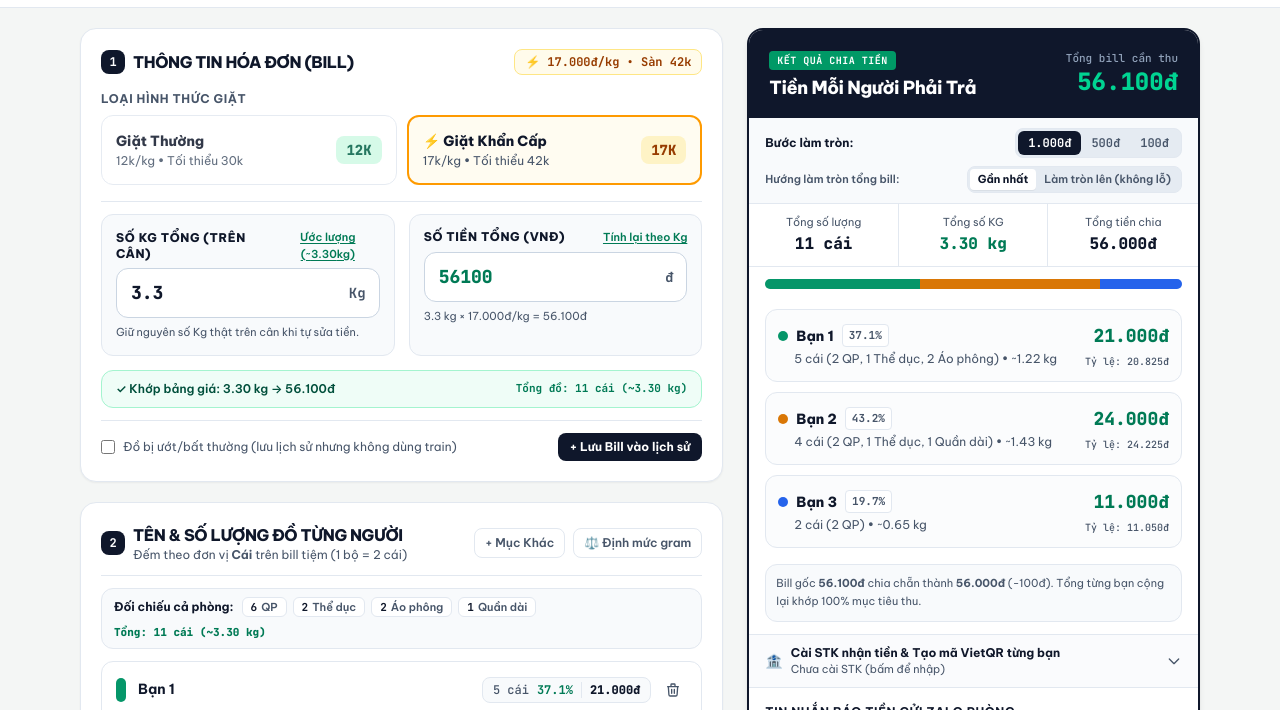
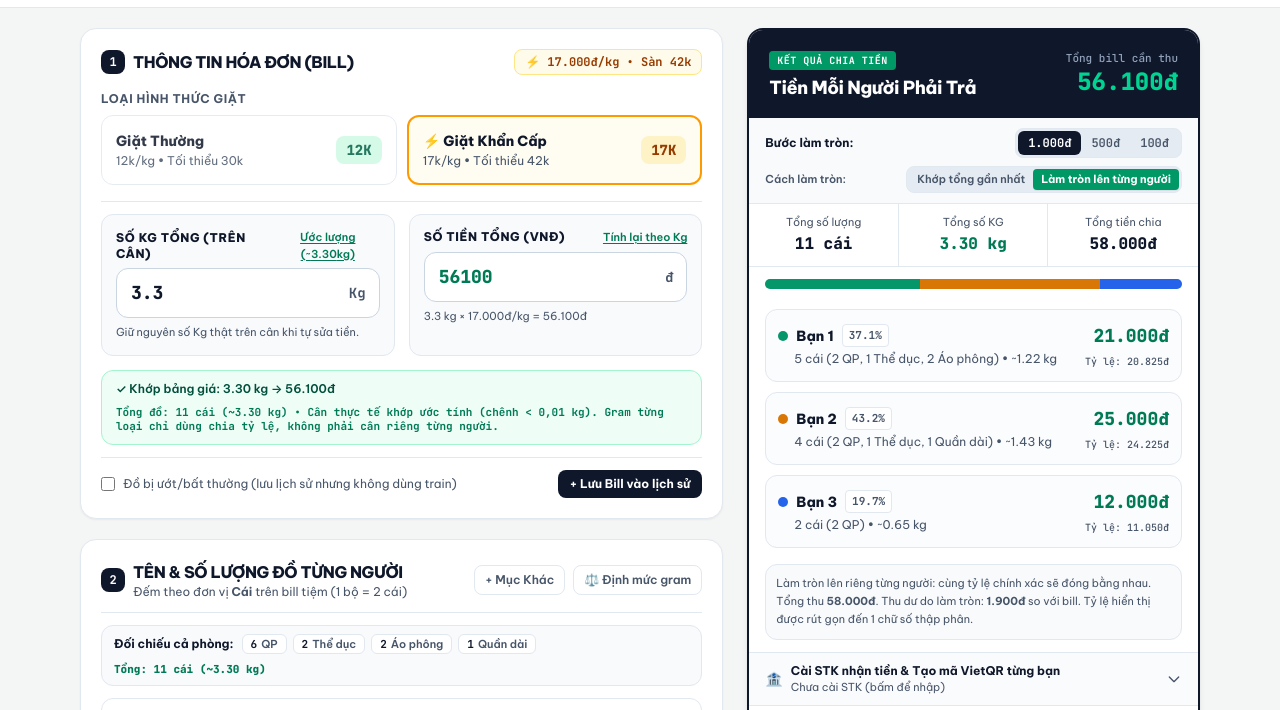
Before and after one commit to huydhb/laundry-split, a website built with Vite: page index.html in a window 1280 px wide. Shown: the part 57-767 px from the top of the page. Built offline with nearby package versions, Linux system fonts and the light colour scheme.

Commit message:
feat(split): default to per-person ceiling rounding and clarify split math
- Round each member share up independently in ceil mode so equal ratios always pay the same regardless of list order, and expose collectedDiff.

- Set ceil as the default roundingMode for new sessions while preserving saved user preferences on migration.

- Disclose rounding method and surplus/shortfall in summary footnote and Zalo messages, and add aria-pressed states to rounding controls.

- Clarify per-wash floor pricing, estimated-vs-actual weight comparison in the bill form, and document behavior in README and unit tests.

```diff
--- a/index.html
+++ b/index.html
@@ -247,12 +247,12 @@
             </div>
 
             <div class="flex items-center justify-between gap-2 flex-wrap">
-              <span class="text-[11px] font-semibold text-muted">Hướng làm tròn tổng bill:</span>
+              <span class="text-[11px] font-semibold text-muted">Cách làm tròn:</span>
               <div class="inline-flex rounded-lg p-0.5 bg-slate-200/80 border border-line">
                 <button type="button" id="roundModeNearestBtn" data-action="set-round-mode" data-mode="nearest"
-                  class="px-2 py-0.5 rounded text-[11px] font-bold transition">Gần nhất</button>
+                  class="px-2 py-0.5 rounded text-[11px] font-bold transition">Khớp tổng gần nhất</button>
                 <button type="button" id="roundModeCeilBtn" data-action="set-round-mode" data-mode="ceil"
-                  class="px-2 py-0.5 rounded text-[11px] font-semibold transition">Làm tròn lên (không lỗ)</button>
+                  class="px-2 py-0.5 rounded text-[11px] font-semibold transition">Làm tròn lên từng người</button>
               </div>
             </div>
           </div>
--- a/src/core/splitEngine.js
+++ b/src/core/splitEngine.js
@@ -2,7 +2,7 @@ import { BADGE_COLORS, CLOTHING_CATEGORIES } from '../config/categories.js';
 import { calculateExpectedBillMoney, getWashModeConfig, ROUNDING_MODES } from '../config/pricing.js';
 
 /**
- * Computes each member's fair share using estimated item grams and Largest Remainder rounding.
+ * Splits by estimated grams, rounding each share up or balancing the rounded bill total.
  * Pure function suitable for both browser UI and headless tests.
  */
 export function computeSplit(state, categories = CLOTHING_CATEGORIES) {
@@ -56,9 +56,7 @@ export function computeSplit(state, categories = CLOTHING_CATEGORIES) {
   // If no clothes are entered yet, do not pretend money is split among zero-item members.
   let targetCollected = 0;
   if (hasItems && billMoney > 0) {
-    targetCollected = roundingMode === ROUNDING_MODES.ceil
-      ? Math.ceil(billMoney / step) * step
-      : Math.round(billMoney / step) * step;
+    targetCollected = Math.round(billMoney / step) * step;
   }
 
   const totalUnits = targetCollected > 0 ? Math.round(targetCollected / step) : 0;
@@ -68,7 +66,7 @@ export function computeSplit(state, categories = CLOTHING_CATEGORIES) {
     const ratio = hasItems ? member.grams / totalEstimatedGrams : 0;
     const pct = ratio * 100;
     const allocatedKg = billKg * ratio;
-    const exactMoney = billMoney * ratio;
+    const exactMoney = hasItems ? billMoney * member.grams / totalEstimatedGrams : 0;
 
     const exactUnits = totalUnits * ratio;
     const floorUnits = Math.floor(exactUnits);
@@ -89,6 +87,15 @@ export function computeSplit(state, categories = CLOTHING_CATEGORIES) {
     };
   });
 
+  if (roundingMode === ROUNDING_MODES.ceil) {
+    for (const r of results) {
+      // Multiply before dividing so an exact step boundary does not round up due to ratio drift.
+      r.finalMoney = hasItems
+        ? Math.ceil((billMoney * r.grams) / (totalEstimatedGrams * step)) * step
+        : 0;
+    }
+    targetCollected = results.reduce((sum, r) => sum + r.finalMoney, 0);
+  } else {
     const leftoverUnits = totalUnits - sumFloorUnits;
     const ranked = results
       .filter((r) => r.grams > 0)
@@ -105,6 +112,7 @@ export function computeSplit(state, categories = CLOTHING_CATEGORIES) {
 
     for (const r of results) {
       r.finalMoney = hasItems ? (r.floorUnits + r.bonusUnit) * step : 0;
+    }
   }
 
   return {
@@ -124,6 +132,7 @@ export function computeSplit(state, categories = CLOTHING_CATEGORIES) {
     billKg,
     billMoney,
     targetCollected,
+    collectedDiff: hasItems ? targetCollected - billMoney : 0,
     results
   };
 }
--- a/src/core/zaloFormatter.js
+++ b/src/core/zaloFormatter.js
@@ -1,4 +1,4 @@
-import { getWashModeConfig } from '../config/pricing.js';
+import { getWashModeConfig, ROUNDING_MODES } from '../config/pricing.js';
 import { fmtVND } from './format.js';
 
 /**
@@ -13,9 +13,22 @@ export function buildZaloMessage(calc, bank) {
     '🧺 CHỐT TIỀN GIẶT SẤY KTX',
     `• Hình thức: ${modeCfg.shortLabel}`,
     `• Tổng đồ: ${calc.totalItems} cái | Tổng KG: ${calc.billKg.toFixed(2)} kg`,
-    `• Tổng tiền bill: ${fmtVND(calc.billMoney)}${collectedSuffix}`,
-    '--------------------'
+    `• Tổng tiền bill: ${fmtVND(calc.billMoney)}${collectedSuffix}`
   ];
+
+  if (calc.hasItems && calc.billMoney > 0) {
+    const method = calc.roundingMode === ROUNDING_MODES.ceil
+      ? 'Làm tròn lên từng người' : 'Chia theo tổng làm tròn gần nhất';
+    lines.push(`• ${method}, bước ${fmtVND(calc.roundingStep)}`);
+    if (hasCollectedDiff) {
+      const label = calc.collectedDiff > 0 ? 'Thu dư' : 'Thu thiếu';
+      lines.push(`• ${label} do làm tròn: ${fmtVND(Math.abs(calc.collectedDiff))} so với bill`);
+    }
+    if (calc.roundingMode === ROUNDING_MODES.nearest) {
+      lines.push('• Phân bổ tiền lẻ để khớp tổng thu; cùng tỷ lệ có thể lệch một bước làm tròn.');
+    }
+  }
+  lines.push('--------------------');
 
   const activeMembers = calc.results.filter((r) => r.items > 0);
   if (activeMembers.length === 0) {
--- a/src/state/store.js
+++ b/src/state/store.js
@@ -40,7 +40,7 @@ export function createDefaultState() {
     totalKg: 3.3,
     totalMoney: 56100,
     roundingStep: 1000,
-    roundingMode: ROUNDING_MODES.nearest,
+    roundingMode: ROUNDING_MODES.ceil,
     showOtherCategory: false,
     grams: getDefaultGrams(),
     bank: {
@@ -117,7 +117,8 @@ export function migrateState(parsed) {
 
   const washMode = WASH_MODES[parsed.washMode] ? parsed.washMode : base.washMode;
   const roundingStep = ROUNDING_STEPS.includes(parsed.roundingStep) ? parsed.roundingStep : base.roundingStep;
-  const roundingMode = parsed.roundingMode === ROUNDING_MODES.ceil ? ROUNDING_MODES.ceil : ROUNDING_MODES.nearest;
+  const roundingMode = Object.values(ROUNDING_MODES).includes(parsed.roundingMode)
+    ? parsed.roundingMode : base.roundingMode;
   const hasOtherItems = members.some((m) => (m.counts.other || 0) > 0);
 
   return {
--- a/src/ui/billForm.js
+++ b/src/ui/billForm.js
@@ -47,7 +47,7 @@ export function renderBillForm(state, calc) {
   const formulaHint = document.getElementById('moneyFormulaHint');
   if (formulaHint) {
     if (calc.billKg > 0 && calc.appliedFloor) {
-      formulaHint.textContent = `${calc.billKg} kg → Áp mức sàn tối thiểu ${fmtVND(calc.minFloor)}`;
+      formulaHint.textContent = `${calc.billKg} kg × ${fmtVND(calc.ratePerKg)}/kg = ${fmtVND(calc.expectedByRate)} → Áp sàn ${fmtVND(calc.minFloor)} cho cả lượt. Vì vậy, giặt ít có thể tốn hơn trên mỗi cái; quân phục không có giá cố định theo bộ.`;
     } else {
       formulaHint.textContent = `${calc.billKg} kg × ${calc.ratePerKg.toLocaleString('vi-VN')}đ/kg = ${fmtVND(calc.expectedByRate)}`;
     }
@@ -72,6 +72,13 @@ export function renderBillForm(state, calc) {
   }
 
   if (recRight) {
-    recRight.textContent = `Tổng đồ: ${calc.totalItems} cái (~${calc.estimatedKg.toFixed(2)} kg)`;
+    const kgDiff = calc.billKg - calc.estimatedKg;
+    const weightDifference = Math.abs(kgDiff) < 0.005
+      ? 'Cân thực tế khớp ước tính (chênh < 0,01 kg).'
+      : `Cân thực tế ${kgDiff > 0 ? 'cao' : 'thấp'} hơn ước tính ${Math.abs(kgDiff).toFixed(2)} kg.`;
+    const comparison = calc.hasItems && calc.billKg > 0
+      ? ` • ${weightDifference} Gram từng loại chỉ dùng chia tỷ lệ, không phải cân riêng từng người.`
+      : '';
+    recRight.textContent = `Tổng đồ: ${calc.totalItems} cái (~${calc.estimatedKg.toFixed(2)} kg)${comparison}`;
   }
 }
--- a/src/ui/summaryPanel.js
+++ b/src/ui/summaryPanel.js
@@ -11,6 +11,7 @@ export function renderSummaryPanel(state, calc) {
   for (const step of ROUNDING_STEPS) {
     const btn = document.getElementById(`roundStepBtn-${step}`);
     if (!btn) continue;
+    btn.setAttribute('aria-pressed', String(calc.roundingStep === step));
     btn.className = state.roundingStep === step
       ? 'px-2.5 py-1 rounded-md text-xs font-mono font-bold bg-slate-900 text-white transition cursor-pointer'
       : 'px-2.5 py-1 rounded-md text-xs font-mono font-semibold text-muted hover:text-ink transition cursor-pointer';
@@ -20,6 +21,8 @@ export function renderSummaryPanel(state, calc) {
   const modeCeilBtn = document.getElementById('roundModeCeilBtn');
   if (modeNearestBtn && modeCeilBtn) {
     const isCeil = state.roundingMode === ROUNDING_MODES.ceil;
+    modeNearestBtn.setAttribute('aria-pressed', String(!isCeil));
+    modeCeilBtn.setAttribute('aria-pressed', String(isCeil));
     modeNearestBtn.className = !isCeil
       ? 'px-2 py-0.5 rounded text-[11px] font-bold bg-white text-ink shadow-2xs transition cursor-pointer'
       : 'px-2 py-0.5 rounded text-[11px] font-semibold text-muted hover:text-ink transition cursor-pointer';
@@ -114,13 +117,13 @@ export function renderSummaryPanel(state, calc) {
     if (!calc.hasItems) {
       footnote.innerHTML = 'Nhập số lượng quần áo từng bạn ở cột trái để bắt đầu chia tỷ lệ tiền.';
     } else {
-      const diffBill = calc.targetCollected - calc.billMoney;
-      if (diffBill !== 0 && calc.billMoney > 0) {
-        const sign = diffBill > 0 ? '+' : '';
-        footnote.innerHTML = `Bill gốc <strong>${fmtVND(calc.billMoney)}</strong> chia chẵn thành <strong>${fmtVND(calc.targetCollected)}</strong> (${sign}${fmtVND(diffBill)}). Tổng từng bạn cộng lại khớp 100% mục tiêu thu.`;
-      } else {
-        footnote.innerHTML = `Tổng tiền các thành viên cộng lại khớp đúng <strong>${fmtVND(calc.targetCollected)}</strong> (100% hóa đơn).`;
-      }
+      const method = calc.roundingMode === ROUNDING_MODES.ceil
+        ? 'Làm tròn lên riêng từng người: cùng tỷ lệ chính xác sẽ đóng bằng nhau.'
+        : 'Phân bổ tiền lẻ để khớp tổng thu: cùng tỷ lệ có thể lệch một bước làm tròn; khi bằng nhau, ưu tiên thứ tự danh sách. Chọn “Làm tròn lên từng người” để tránh chênh lệch này.';
+      const difference = calc.collectedDiff === 0
+        ? 'Khớp đúng hóa đơn.'
+        : `${calc.collectedDiff > 0 ? 'Thu dư' : 'Thu thiếu'} do làm tròn: <strong>${fmtVND(Math.abs(calc.collectedDiff))}</strong> so với bill.`;
+      footnote.innerHTML = `${method} Tổng thu <strong>${fmtVND(calc.targetCollected)}</strong>. ${difference} Tỷ lệ hiển thị được rút gọn đến 1 chữ số thập phân.`;
     }
   }
 
--- a/tests/formatters.test.js
+++ b/tests/formatters.test.js
@@ -59,6 +59,20 @@ describe('formatters & VietQR', () => {
     expect(msg).toContain('Giặt Khẩn Cấp (17k/kg)');
     expect(msg).toContain(`Tổng tiền bill: ${fmtVND(56100)} (Thu chẵn: ${fmtVND(56000)})`);
     expect(msg).toContain('1. Bạn 1:');
+    expect(msg).toContain(`Thu thiếu do làm tròn: ${fmtVND(100)} so với bill`);
     expect(msg).toContain('💳 CK: VCB 99887766 - NGUYEN VAN A');
   });
+
+  it('discloses surplus from per-person rounding and omits it for empty clothes', () => {
+    const state = {
+      washMode: 'normal', totalKg: 2.5, totalMoney: 30000,
+      roundingStep: 1000, roundingMode: 'ceil',
+      members: ['a', 'b', 'c', 'd'].map((id) => ({ id, counts: { military: 2 } }))
+    };
+    const msg = buildZaloMessage(computeSplit(state));
+    expect(msg).toContain(`Thu chẵn: ${fmtVND(32000)}`);
+    expect(msg).toContain('Làm tròn lên từng người');
+    expect(msg).toContain(`Thu dư do làm tròn: ${fmtVND(2000)} so với bill`);
+    expect(buildZaloMessage(computeSplit({ ...state, members: [] }))).not.toMatch(/Thu dư|Thu thiếu|Thu chẵn/);
+  });
 });
--- a/tests/splitEngine.test.js
+++ b/tests/splitEngine.test.js
@@ -47,9 +47,81 @@ describe('splitEngine', () => {
 
     const res = computeSplit(state);
 
-    expect(res.targetCollected).toBe(57000);
-    expect(res.results.reduce((s, r) => s + r.finalMoney, 0)).toBe(57000);
+    expect(res.results.map((r) => r.finalMoney)).toEqual([21000, 25000, 12000]);
+    expect(res.targetCollected).toBe(58000);
+    expect(res.results.reduce((s, r) => s + r.finalMoney, 0)).toBe(58000);
+    expect(res.collectedDiff).toBe(1900);
     expect(res.targetCollected).toBeGreaterThanOrEqual(res.billMoney);
+  });
+
+  it('keeps identical uniform shares equal on the confirmed 14-piece bill', () => {
+    const state = {
+      washMode: 'normal', totalKg: 4.9, totalMoney: 58800, roundingStep: 1000,
+      grams: { military: 325, sleepwear: 165, longPants: 600 },
+      members: [
+        { id: 'a', counts: { military: 2 } },
+        { id: 'b', counts: { military: 2 } },
+        { id: 'c', counts: { military: 2, sleepwear: 2, longPants: 1 } },
+        { id: 'd', counts: { military: 2, sleepwear: 2, longPants: 1 } }
+      ]
+    };
+    const balanced = computeSplit({ ...state, roundingMode: 'nearest' });
+    expect(balanced.results.map((r) => r.finalMoney)).toEqual([9000, 8000, 21000, 21000]);
+    const rounded = computeSplit({ ...state, roundingMode: 'ceil' });
+    expect(rounded.totalItems).toBe(14);
+    expect(rounded.results.map((r) => r.finalMoney)).toEqual([9000, 9000, 21000, 21000]);
+    expect(rounded.targetCollected).toBe(60000);
+    expect(rounded.collectedDiff).toBe(1200);
+    const reversed = computeSplit({ ...state, roundingMode: 'ceil', members: [...state.members].reverse() });
+    expect(reversed.results.map((r) => r.finalMoney)).toEqual([21000, 21000, 9000, 9000]);
+  });
+
+  it.each([
+    [66000, [142, 142, 317, 258, 142], [10000, 10000, 21000, 18000, 10000], 3000]
+  ])('rounds equal shares equally for a %i bill regardless of member order', (money, weights, expected, diff) => {
+    // Synthetic weights reproduce the reported proportions, not receipt item counts.
+    const categories = weights.map((weight, i) => ({ id: `c${i}`, defaultGram: weight }));
+    const state = {
+      totalMoney: money, roundingStep: 1000, roundingMode: 'ceil',
+      members: categories.map((cat) => ({ id: cat.id, counts: { [cat.id]: 1 } }))
+    };
+    const res = computeSplit(state, categories);
+    expect(res.results.map((r) => r.finalMoney)).toEqual(expected);
+    expect(res.collectedDiff).toBe(diff);
+    expect(res.targetCollected).toBe(money + diff);
+    const reversed = computeSplit({ ...state, members: [...state.members].reverse() }, categories);
+    expect(reversed.results.map((r) => r.finalMoney)).toEqual([...expected].reverse());
+  });
+
+  it.each([1000, 500, 100])('keeps exact multiples and zero-item members unchanged at step %i', (step) => {
+    const res = computeSplit({
+      totalMoney: 25000, roundingStep: step, roundingMode: 'ceil', grams: { other: 100 },
+      members: [
+        { id: 'a', counts: { other: 14 } },
+        { id: 'b', counts: { other: 86 } },
+        { id: 'empty', counts: {} }
+      ]
+    });
+    expect(res.results.map((r) => r.finalMoney)).toEqual(step === 1000 ? [4000, 22000, 0] : [3500, 21500, 0]);
+    expect(res.collectedDiff).toBe(step === 1000 ? 1000 : 0);
+  });
+
+  it.each(['ceil', 'nearest'])('collects nothing for empty clothes or a zero bill in %s mode', (roundingMode) => {
+    const state = { totalMoney: 30000, roundingMode, members: [{ id: 'empty', counts: {} }] };
+    expect(computeSplit(state).targetCollected).toBe(0);
+    expect(computeSplit(state).collectedDiff).toBe(0);
+    expect(computeSplit({ ...state, totalMoney: 0, members: [{ id: 'a', counts: { military: 2 } }] }).targetCollected).toBe(0);
+  });
+
+  it('charges 10000 for two of six uniform pieces on a 30000 minimum bill', () => {
+    const res = computeSplit({
+      washMode: 'normal', totalKg: 2, totalMoney: 30000, roundingMode: 'ceil',
+      members: ['a', 'b', 'c'].map((id) => ({ id, counts: { military: 2 } }))
+    });
+    expect(res.expectedByRate).toBe(24000);
+    expect(res.appliedFloor).toBe(true);
+    expect(res.results.map((r) => r.finalMoney)).toEqual([10000, 10000, 10000]);
+    expect(res.collectedDiff).toBe(0);
   });
 
   it('returns targetCollected = 0 when all members have 0 items', () => {
--- a/tests/store.test.js
+++ b/tests/store.test.js
@@ -18,6 +18,12 @@ function createMemoryStorage(initial = {}) {
 }
 
 describe('store & v3 migration', () => {
+  it('defaults to per-person rounding while preserving an explicit saved choice', () => {
+    expect(createDefaultState().roundingMode).toBe('ceil');
+    expect(migrateState({}).roundingMode).toBe('ceil');
+    expect(migrateState({ roundingMode: 'nearest' }).roundingMode).toBe('nearest');
+    expect(migrateState({ roundingMode: 'ceil' }).roundingMode).toBe('ceil');
+  });
   it('migrates legacy v3 state cleanly into 6+1 categories', () => {
     const legacyV3 = {
       washMode: 'normal',
```
Also changed, not shown: README.md. Lines whose indentation alone changed are shown as unchanged.
